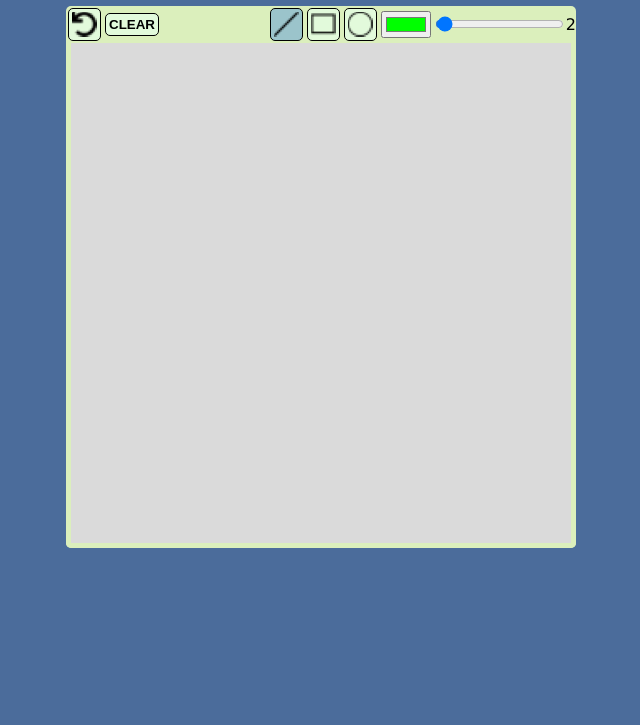
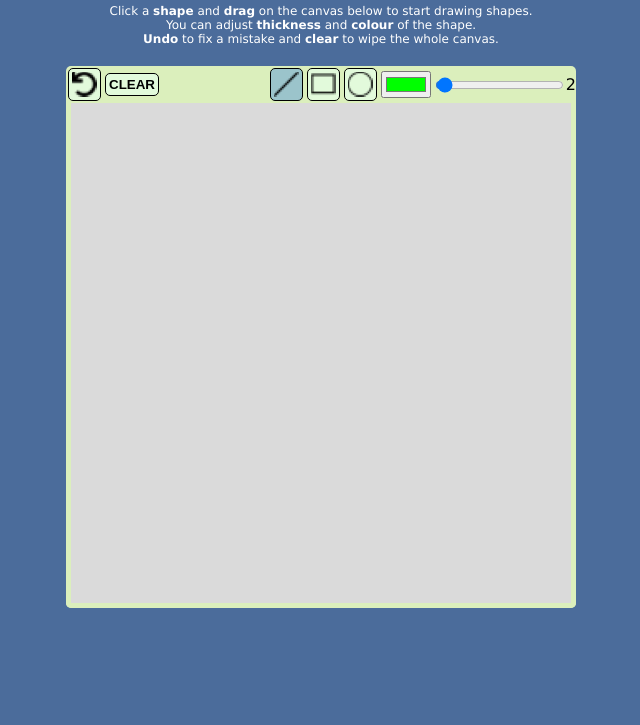
Before and after one commit to guerv/canvas-assignment, a plain HTML site: page index.html in a window 1280 px wide. Shown: the part 75-800 px from the top of the page, without its empty margins (319-959 px from the left). Drawn offline with Linux system fonts and the light colour scheme.

Commit message:
update css + help

```diff
--- a/css/style.css
+++ b/css/style.css
@@ -5,8 +5,14 @@ body {
         "Lucida Sans Unicode", Geneva, Verdana, sans-serif;
 
 }
-h1 {
+h1,p {
     color: white;
+    margin-bottom:10px;
+}
+p {
+    margin-top:0;
+    font-size: 12px;
+    padding:10px;
 }
 
 #paint_canvas {
--- a/index.html
+++ b/index.html
@@ -11,9 +11,13 @@
     </head>
 
     <body>
+        <h1>Paint!</h1>
+        <p>
+            Click a <strong>shape</strong> and <strong>drag</strong> on the canvas below to start drawing shapes.<br>
+        You can adjust <strong>thickness</strong> and <strong>colour</strong> of the shape.<br>
+        <strong>Undo</strong> to fix a mistake and <strong>clear</strong> to wipe the whole canvas.
+        </p>
         <div id="container">
-            <h1>Paint!</h1>
-
             <div id="bar">
                 <div class="align">
                     <input
@@ -41,7 +45,6 @@
                     />
                     <input type="color" value="#00FF00" id="colour" />
 
-
                     <input
                         type="range"
                         id="thickness"
```
